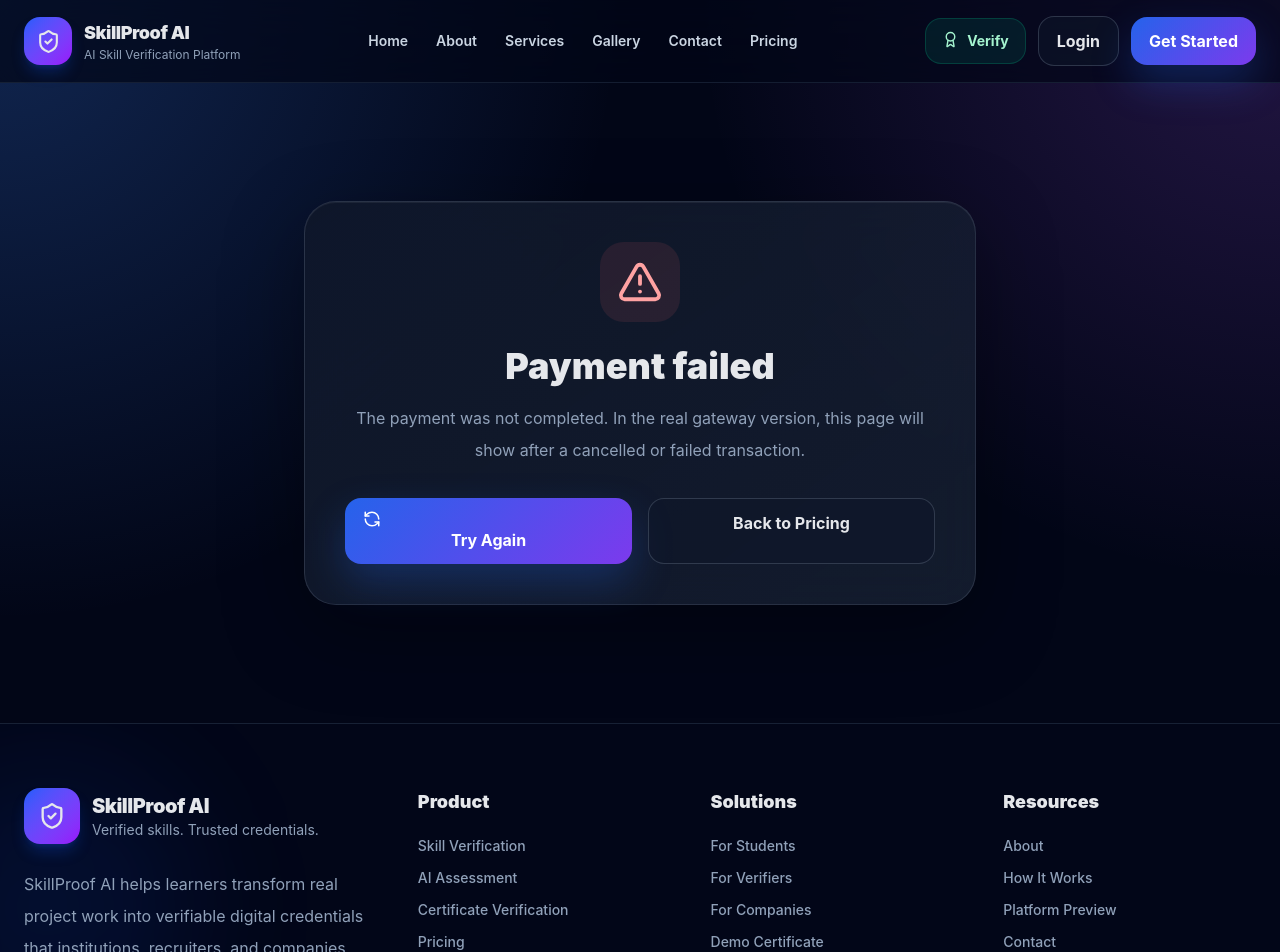
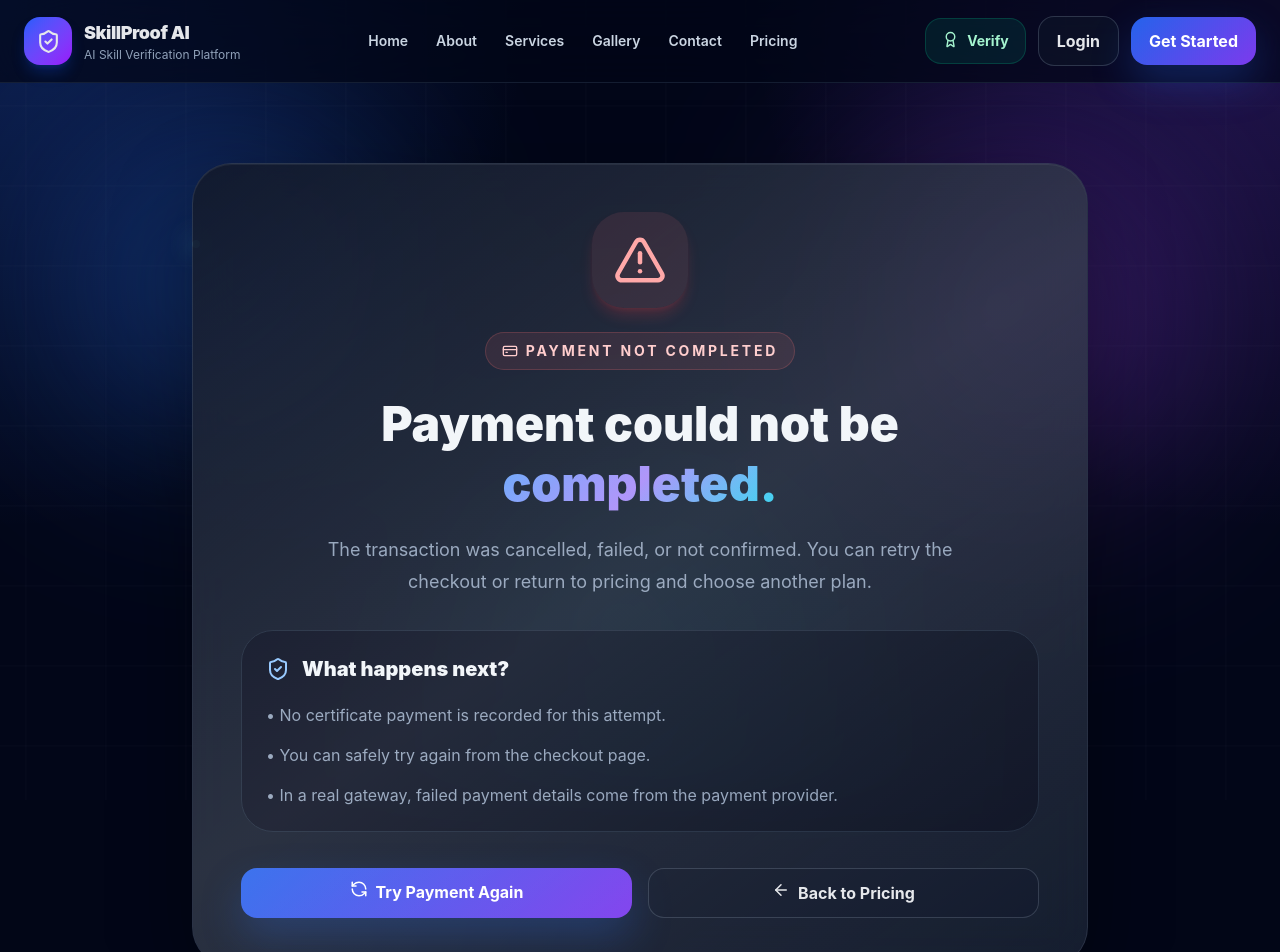
Before and after one commit to Shalinda1801/skillproof-ai, a React app in the folder frontend/: page /payment-failed in a window 1280 px wide. Shown: the top 952 px of the page. Built offline with nearby package versions, Linux system fonts and the light colour scheme; no server answers; the HTML template or start-up script is replaced by a standard one.

Commit message:
style: upgrade checkout and payment result pages

```diff
--- a/frontend/src/pages/Checkout.jsx
+++ b/frontend/src/pages/Checkout.jsx
@@ -154,15 +154,16 @@ const Checkout = () => {
                 </p>
               </div>
 
-              <div className="mt-6 grid gap-4">
-                <Link to="/payment-success" className="primary-btn text-center">
-                  Simulate Successful Payment
-                </Link>
+           <div className="mt-6 grid gap-4">
+  <Link to="/payment-success" className="primary-btn text-center">
+    Pay Now
+  </Link>
 
-                <Link to="/payment-failed" className="secondary-btn text-center">
-                  Simulate Failed Payment
-                </Link>
-              </div>
+  <p className="text-center text-xs leading-6 text-slate-500">
+    Demo mode: this button simulates a successful payment. In production,
+    this will redirect to the real payment gateway.
+  </p>
+</div>
             </aside>
           </div>
         </section>
--- a/frontend/src/pages/PaymentFailed.jsx
+++ b/frontend/src/pages/PaymentFailed.jsx
@@ -1,35 +1,75 @@
-import { AlertTriangle, RefreshCcw } from "lucide-react";
+import {
+  AlertTriangle,
+  ArrowLeft,
+  CreditCard,
+  RefreshCcw,
+  ShieldCheck,
+} from "lucide-react";
 import { Link } from "react-router-dom";
+import AnimatedBackground from "../components/ui/AnimatedBackground";
+import Footer from "../components/layout/Footer";
 import Navbar from "../components/layout/Navbar";
-import Footer from "../components/layout/Footer";
 
 const PaymentFailed = () => {
   return (
     <>
+      <AnimatedBackground />
       <Navbar />
 
-      <main className="grid min-h-[80vh] place-items-center px-6 py-20">
-        <div className="premium-card max-w-2xl rounded-[2rem] p-10 text-center">
-          <div className="mx-auto grid h-20 w-20 place-items-center rounded-3xl bg-red-400/10 text-red-300">
-            <AlertTriangle size={46} />
+      <main className="relative z-10 grid min-h-[85vh] place-items-center px-6 py-20 text-slate-100">
+        <section className="mx-auto max-w-4xl">
+          <div className="premium-card pro-card rounded-[2.5rem] p-8 text-center md:p-12">
+            <div className="mx-auto grid h-24 w-24 place-items-center rounded-[2rem] bg-red-400/10 text-red-300 shadow-lg shadow-red-500/20">
+              <AlertTriangle size={54} />
             </div>
 
-          <h1 className="mt-6 text-4xl font-black">Payment failed</h1>
-          <p className="mt-4 leading-8 text-slate-400">
-            The payment was not completed. In the real gateway version, this page
-            will show after a cancelled or failed transaction.
+            <div className="mt-6 inline-flex items-center gap-2 rounded-full border border-red-400/20 bg-red-400/10 px-4 py-2 text-sm font-bold uppercase tracking-[0.2em] text-red-200">
+              <CreditCard size={16} />
+              Payment not completed
+            </div>
+
+            <h1 className="mt-6 text-5xl font-black leading-tight">
+              Payment could not be{" "}
+              <span className="gradient-text">completed.</span>
+            </h1>
+
+            <p className="mx-auto mt-5 max-w-2xl text-lg leading-8 text-slate-400">
+              The transaction was cancelled, failed, or not confirmed. You can
+              retry the checkout or return to pricing and choose another plan.
             </p>
 
-          <div className="mt-8 grid gap-4 md:grid-cols-2">
-            <Link to="/checkout/pro-certificate" className="primary-btn">
-              <RefreshCcw className="mr-2" size={18} />
-              Try Again
+            <div className="mt-8 rounded-[2rem] border border-slate-800 bg-slate-950/50 p-6 text-left">
+              <h2 className="flex items-center gap-3 text-xl font-black">
+                <ShieldCheck className="text-blue-300" />
+                What happens next?
+              </h2>
+
+              <div className="mt-5 space-y-4 text-slate-400">
+                <p>• No certificate payment is recorded for this attempt.</p>
+                <p>• You can safely try again from the checkout page.</p>
+                <p>• In a real gateway, failed payment details come from the payment provider.</p>
+              </div>
+            </div>
+
+            <div className="mt-9 grid gap-4 md:grid-cols-2">
+              <Link
+                to="/checkout/pro-certificate"
+                className="primary-btn inline-flex justify-center gap-2 text-center"
+              >
+                <RefreshCcw size={18} />
+                Try Payment Again
               </Link>
-            <Link to="/pricing" className="secondary-btn">
+
+              <Link
+                to="/pricing"
+                className="secondary-btn inline-flex justify-center gap-2 text-center"
+              >
+                <ArrowLeft size={18} />
                 Back to Pricing
               </Link>
             </div>
           </div>
+        </section>
       </main>
 
       <Footer />
--- a/frontend/src/pages/PaymentSuccess.jsx
+++ b/frontend/src/pages/PaymentSuccess.jsx
@@ -1,46 +1,89 @@
-import { Award, CheckCircle2, ShieldCheck } from "lucide-react";
+import {
+  Award,
+  CheckCircle2,
+  Download,
+  ShieldCheck,
+  Sparkles,
+} from "lucide-react";
 import { Link } from "react-router-dom";
+import AnimatedBackground from "../components/ui/AnimatedBackground";
+import Footer from "../components/layout/Footer";
 import Navbar from "../components/layout/Navbar";
-import Footer from "../components/layout/Footer";
 
 const PaymentSuccess = () => {
   return (
     <>
+      <AnimatedBackground />
       <Navbar />
 
-      <main className="grid min-h-[80vh] place-items-center px-6 py-20">
-        <div className="premium-card max-w-2xl rounded-[2rem] p-10 text-center">
-          <div className="mx-auto grid h-20 w-20 place-items-center rounded-3xl bg-emerald-400/10 text-emerald-300">
-            <CheckCircle2 size={46} />
+      <main className="relative z-10 grid min-h-[85vh] place-items-center px-6 py-20 text-slate-100">
+        <section className="mx-auto max-w-4xl">
+          <div className="premium-card pro-card rounded-[2.5rem] p-8 text-center md:p-12">
+            <div className="mx-auto grid h-24 w-24 place-items-center rounded-[2rem] bg-emerald-400/10 text-emerald-300 shadow-lg shadow-emerald-500/20">
+              <CheckCircle2 size={54} />
             </div>
 
-          <h1 className="mt-6 text-4xl font-black">Payment successful</h1>
-          <p className="mt-4 leading-8 text-slate-400">
-            Your certificate payment has been marked as successful. In the real
-            payment gateway version, this page will be shown after PayHere
-            confirms the transaction.
+            <div className="mt-6 inline-flex items-center gap-2 rounded-full border border-emerald-400/20 bg-emerald-400/10 px-4 py-2 text-sm font-bold uppercase tracking-[0.2em] text-emerald-200">
+              <Sparkles size={16} />
+              Payment completed
+            </div>
+
+            <h1 className="mt-6 text-5xl font-black leading-tight">
+              Your certificate payment was{" "}
+              <span className="gradient-text">successful.</span>
+            </h1>
+
+            <p className="mx-auto mt-5 max-w-2xl text-lg leading-8 text-slate-400">
+              Your payment has been recorded successfully. In the real gateway
+              version, this page will show after payment confirmation from the
+              payment provider.
             </p>
 
-          <div className="mt-8 grid gap-4 md:grid-cols-2">
-            <Link to="/student/dashboard" className="primary-btn">
-              Go to Dashboard
+            <div className="mt-8 grid gap-5 md:grid-cols-3">
+              {[
+                {
+                  icon: ShieldCheck,
+                  title: "Payment verified",
+                  text: "Transaction status completed",
+                },
+                {
+                  icon: Award,
+                  title: "Certificate ready",
+                  text: "Credential flow unlocked",
+                },
+                {
+                  icon: Download,
+                  title: "Public proof",
+                  text: "Verification page available",
+                },
+              ].map((item) => (
+                <div
+                  key={item.title}
+                  className="rounded-3xl border border-slate-800 bg-slate-950/50 p-5 text-left"
+                >
+                  <item.icon className="mb-4 text-emerald-300" size={30} />
+                  <h3 className="font-black">{item.title}</h3>
+                  <p className="mt-1 text-sm leading-6 text-slate-400">
+                    {item.text}
+                  </p>
+                </div>
+              ))}
+            </div>
+
+            <div className="mt-9 grid gap-4 md:grid-cols-2">
+              <Link to="/student/dashboard" className="primary-btn text-center">
+                Go to Student Dashboard
               </Link>
-            <Link to="/verify/CERT-2026-000001" className="secondary-btn">
+
+              <Link
+                to="/verify/CERT-2026-000001"
+                className="secondary-btn text-center"
+              >
                 View Demo Certificate
               </Link>
             </div>
-
-          <div className="mt-8 rounded-3xl border border-slate-800 bg-slate-950/50 p-5 text-left">
-            <p className="flex items-center gap-3 text-slate-300">
-              <ShieldCheck className="text-emerald-300" />
-              Certificate verification flow is ready.
-            </p>
-            <p className="mt-3 flex items-center gap-3 text-slate-300">
-              <Award className="text-purple-300" />
-              Admin-generated certificate can be verified publicly.
-            </p>
           </div>
-        </div>
+        </section>
       </main>
 
       <Footer />
```
Lines whose indentation alone changed are shown as unchanged.
